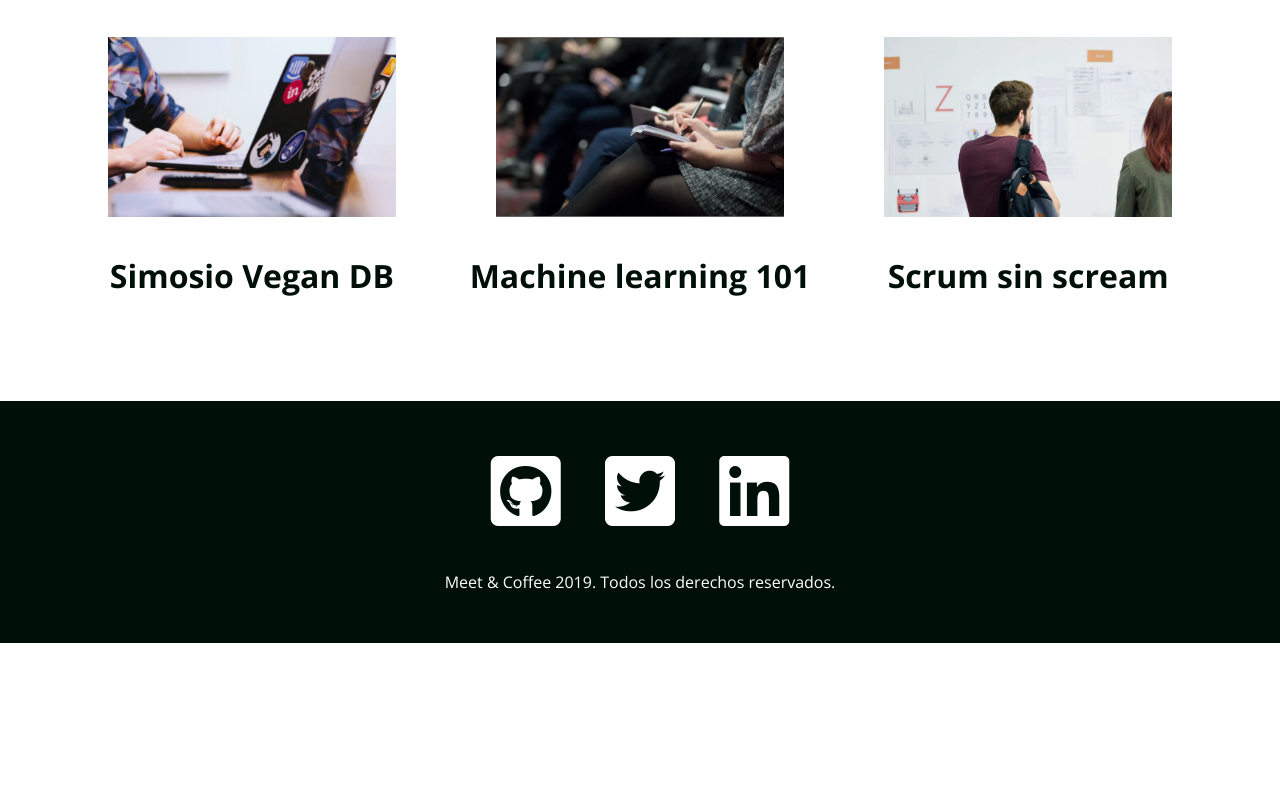
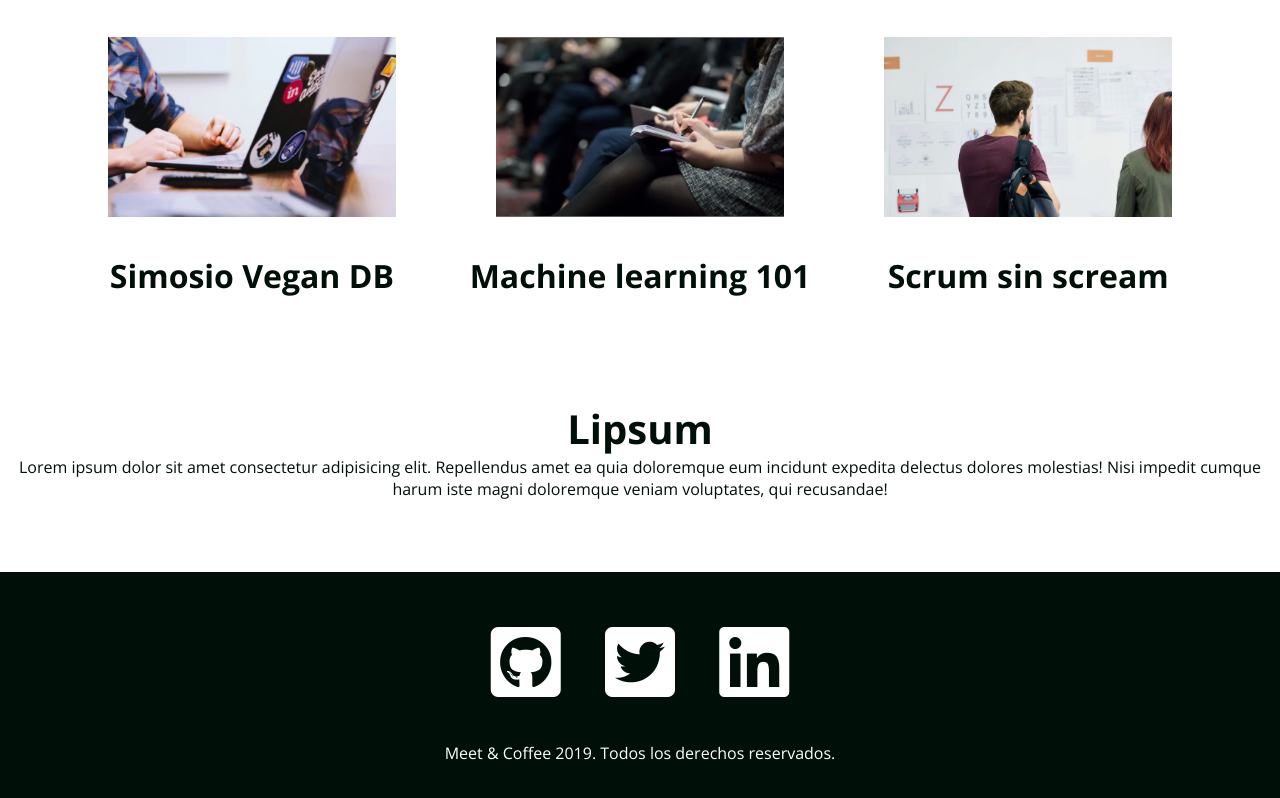
Before and after one commit to PedroPabloYanez/meet-coffee, a plain HTML site: page index.html in a window 1280 px wide. Shown: the part 1527-2325 px from the top of the page. Before the commit the page ends 2170 px from the top, so only its background shows below. Drawn offline with nearby package versions, Linux system fonts and the light colour scheme.

Commit message:
added new text to he index of meet_&_coffee

```diff
--- a/index.html
+++ b/index.html
@@ -67,7 +67,11 @@
             <img src="assets/img/scrum-sin-scream.jpg" alt="scrum-sin-scream">
             <h3>Scrum sin scream</h3>
         </article>
+    </section>
 
+    <section>
+        <h2>Lipsum</h2>
+        <p>Lorem ipsum dolor sit amet consectetur adipisicing elit. Repellendus amet ea quia doloremque eum incidunt expedita delectus dolores molestias! Nisi impedit cumque harum iste magni doloremque veniam voluptates, qui recusandae!</p>
     </section>
 
     <footer id="contacto" class="oscuro">
```
